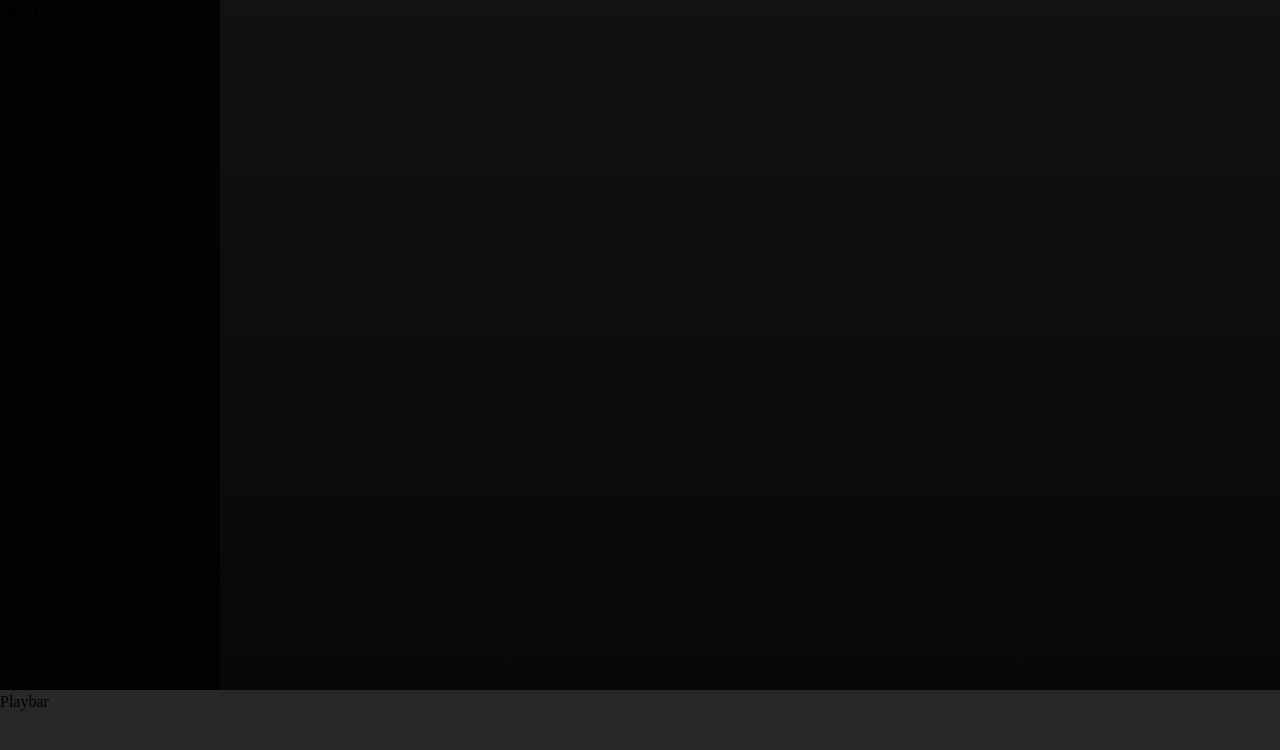
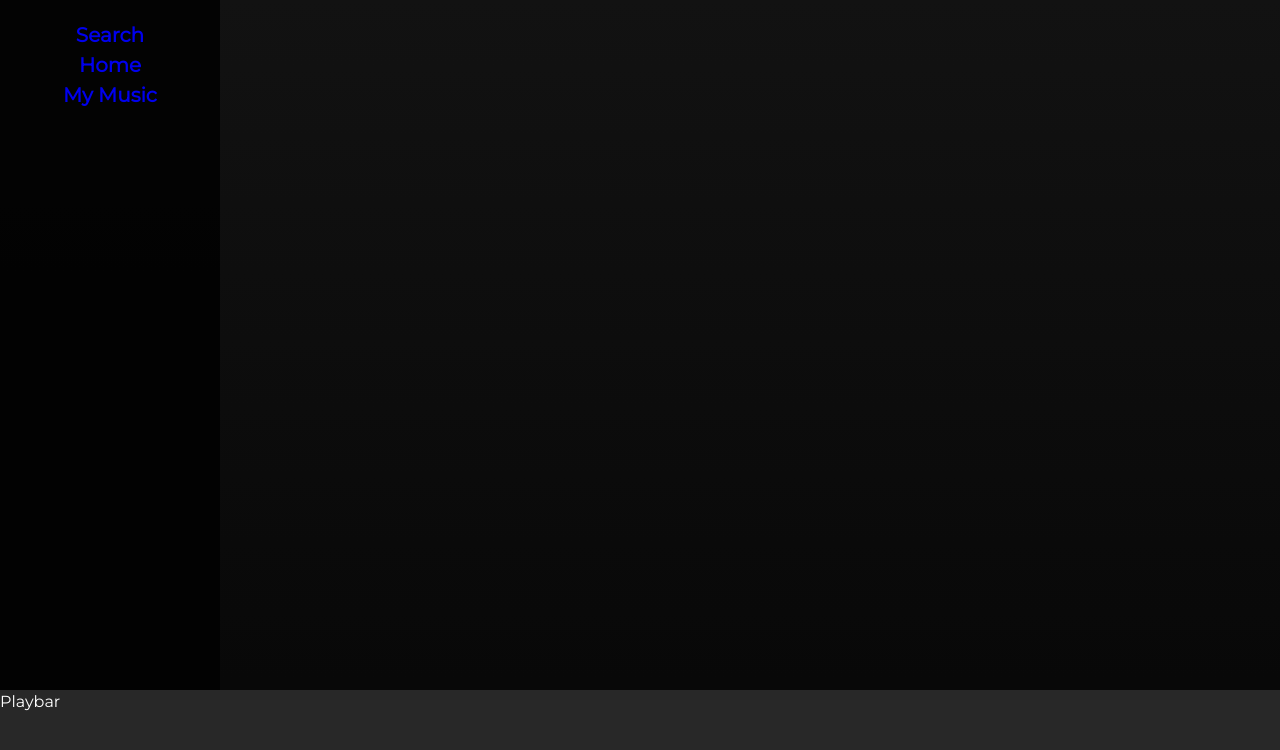
Before and after one commit to jwm0/spotify, a React (Create React App) app: page / in a window 1280 px wide. Shown: the top 750 px of the page. Built offline with nearby package versions, Linux system fonts and the light colour scheme.

Commit message:
Add basic routes, redux and router setup

```diff
--- a/package.json
+++ b/package.json
@@ -3,11 +3,15 @@
   "version": "0.1.0",
   "private": true,
   "dependencies": {
+    "connected-react-router": "^4.5.0",
     "react": "^16.5.2",
     "react-dom": "^16.5.2",
+    "react-redux": "^5.1.0",
     "react-router": "^4.3.1",
     "react-router-dom": "^4.3.1",
     "react-scripts-ts": "3.1.0",
+    "redux": "^4.0.1",
+    "redux-saga": "^0.16.2",
     "sanitize.css": "^8.0.0",
     "styled-components": "^4.0.2"
   },
@@ -22,8 +26,10 @@
     "@types/node": "^10.12.0",
     "@types/react": "^16.4.18",
     "@types/react-dom": "^16.0.9",
+    "@types/react-redux": "^6.0.9",
     "@types/react-router-dom": "^4.3.1",
     "@types/styled-components": "^4.0.3",
+    "redux-devtools-extension": "^2.13.5",
     "tslint-config-airbnb": "^5.11.0",
     "typescript": "^3.1.3"
   }
--- a/public/index.html
+++ b/public/index.html
@@ -10,6 +10,7 @@
     -->
     <link rel="manifest" href="%PUBLIC_URL%/manifest.json">
     <link rel="shortcut icon" href="%PUBLIC_URL%/favicon.ico">
+    <link href="https://fonts.googleapis.com/css?family=Montserrat" rel="stylesheet">
     <!--
       Notice the use of %PUBLIC_URL% in the tags above.
       It will be replaced with the URL of the `public` folder during the build.
--- a/src/@components/organisms/Navigation/Navigation.tsx
+++ b/src/@components/organisms/Navigation/Navigation.tsx
@@ -1,12 +1,16 @@
 import * as React from 'react';
 
-import { Wrapper } from './styles';
+import { Wrapper, Menu, StyledLink } from './styles';
 
 class Navigation extends React.Component {
   render() {
     return (
       <Wrapper>
-        Nav
+        <Menu>
+          <StyledLink to="/search">Search</StyledLink>
+          <StyledLink to="/browse">Home</StyledLink>
+          <StyledLink to="/library">My Music</StyledLink>
+        </Menu>
       </Wrapper>
     );
   }
--- a/src/@components/organisms/Navigation/styles.ts
+++ b/src/@components/organisms/Navigation/styles.ts
@@ -1,6 +1,7 @@
 import styled from 'styled-components';
+import { NavLink } from 'react-router-dom';
 
-export const Wrapper = styled.div`
+export const Wrapper = styled.nav`
   background-color: ${props => props.theme.colors.primary.black};
   position: fixed;
   left: 0;
@@ -9,3 +10,16 @@ export const Wrapper = styled.div`
   width: ${props => props.theme.sizes.navigation}px;
   padding-bottom: ${props => props.theme.sizes.playbar}px;
 `;
+
+export const Menu = styled.div`
+  display: flex;
+  flex-direction: column;
+  align-items: center;
+  padding: 20px 20px 5px;
+`;
+
+export const StyledLink = styled(NavLink)`
+  font-weight: bold;
+  font-size: 20px;
+  text-decoration: none;
+`;
--- a/src/@components/templates/App/index.tsx
+++ b/src/@components/templates/App/index.tsx
@@ -1,9 +1,13 @@
 import * as React from "react";
 import { BrowserRouter as Router, Route } from 'react-router-dom';
 
+// static
+import Navigation from '@components/organisms/Navigation';
+import Content from '@components/templates/Content';
+import Playbar from '@components/organisms/Playbar';
+
+// dynamic
 import Main from '@components/pages/Main';
-import Navigation from '@components/organisms/Navigation';
-import Playbar from '@components/organisms/Playbar';
 
 import { Wrapper } from './styles';
 
@@ -12,7 +16,9 @@ const AppRouter = () => (
     <Wrapper>
       <Navigation />
       <Playbar />
-      <Route path="/" exact component={Main} />
+      <Content>
+        <Route path="/browse" exact component={Main} />
+      </Content>
     </Wrapper>
   </Router>
 );
--- a/src/@components/templates/App/styles.ts
+++ b/src/@components/templates/App/styles.ts
@@ -4,4 +4,6 @@ export const Wrapper = styled.div`
   background-image: linear-gradient(rgb(18, 18, 18), rgb(8, 8, 8) 85%);
   width: 100%;
   height: 100vh;
+  font-family: 'Montserrat', sans-serif;
+  color: #fff;
 `;
--- /dev/null
+++ b/src/@store/index.ts
@@ -0,0 +1,19 @@
+import createSagaMiddleware from 'redux-saga';
+import { createStore, applyMiddleware } from 'redux';
+import { composeWithDevTools } from 'redux-devtools-extension/logOnlyInProduction';
+
+import rootSaga from './sagas';
+import reducers from './reducers';
+
+const sagaMiddleware = createSagaMiddleware();
+
+const middlewares = applyMiddleware(sagaMiddleware);
+
+const store = createStore(
+  reducers,
+  composeWithDevTools(middlewares),
+);
+
+sagaMiddleware.run(rootSaga);
+
+export default store;
--- /dev/null
+++ b/src/@store/reducers.ts
@@ -0,0 +1,11 @@
+import { combineReducers } from 'redux';
+
+// import reducers
+
+export interface ApplicationState {
+  // todo
+}
+
+export default combineReducers<ApplicationState>({
+  // combine reducers here
+});
--- /dev/null
+++ b/src/@store/sagas.ts
@@ -0,0 +1,9 @@
+import { all } from 'redux-saga/effects';
+
+// import sagas
+
+export default function* rootSaga() {
+  yield all([
+    // fork(eventsSaga),
+  ]);
+}
--- a/src/index.tsx
+++ b/src/index.tsx
@@ -1,17 +1,21 @@
 import * as React from 'react';
 import * as ReactDOM from 'react-dom';
 import { ThemeProvider } from 'styled-components';
+import { Provider } from 'react-redux';
 import 'sanitize.css';
 
 import App from '@components/templates/App';
 import theme from '@constants/theme';
+import store from '@store/index';
 
 import registerServiceWorker from './registerServiceWorker';
 
 const app = (
-  <ThemeProvider theme={theme}>
-    <App />
-  </ThemeProvider>
+  <Provider store={store}>
+    <ThemeProvider theme={theme}>
+      <App />
+    </ThemeProvider>
+  </Provider>
 );
 
 ReactDOM.render(app, document.getElementById('root') as HTMLElement);
```
